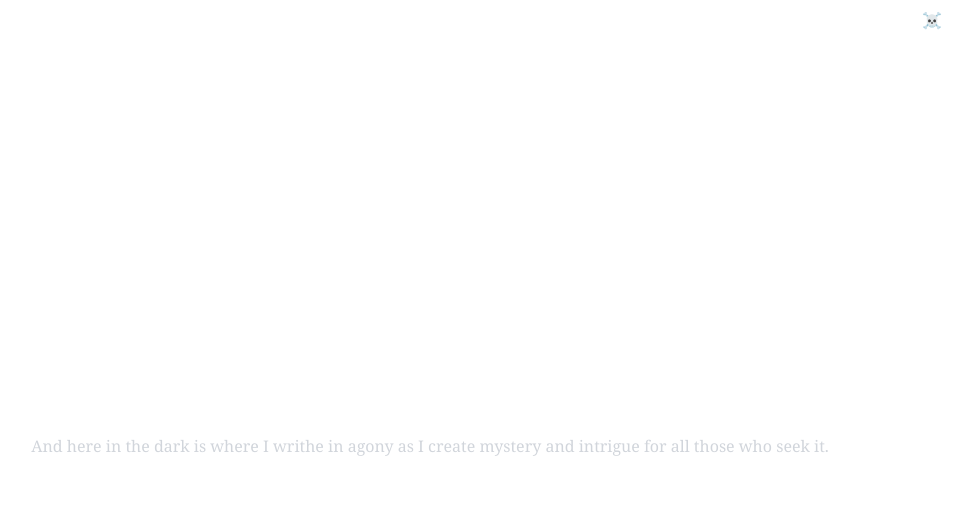
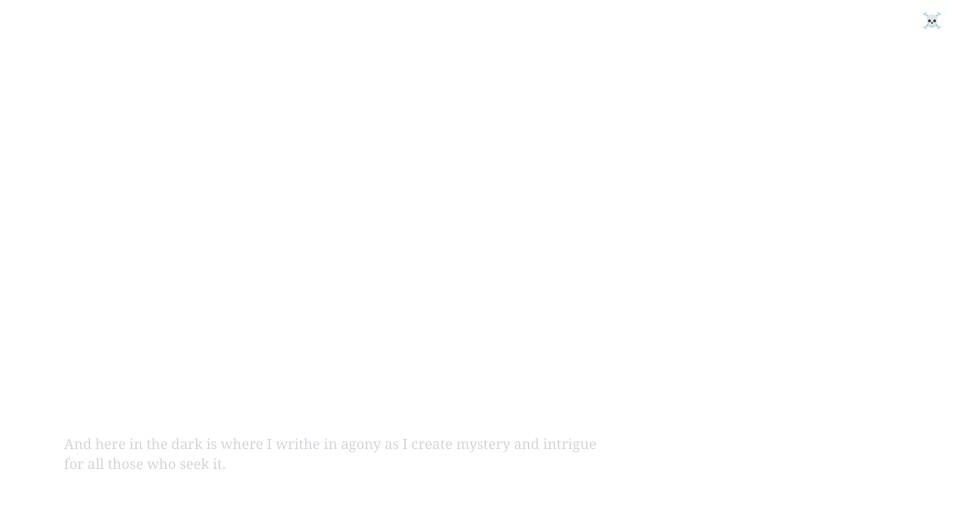
Before and after one commit to Justin-Arnold/Portfolio-2023, a Nuxt app: page / in a window 1280 px wide. Shown: the top 508 px of the page, without its empty margins (210-1182 px from the left). Built offline with nearby package versions, Linux system fonts and the light colour scheme.

Commit message:
Few style changes to the CTA

```diff
--- a/components/organism/CallToAction.vue
+++ b/components/organism/CallToAction.vue
@@ -1,9 +1,9 @@
 <template>
     <div class="h-full grid place-items-center">
-        <div class="flex flex-col gap-4 text-white">
-            <h2 class="text-5xl font-bold">I am Attention Grabbing</h2>
-            <h4 class="font-thin font-serif text-md text-gray-300">And here in the dark is where I writhe in agony as I create mystery and intrigue for all those who seek it.</h4>
-            <span class="px-3 py-1 border-2 border-white rounded w-[fit-content]">Don't Click</span>
+        <div class="flex flex-col gap-5 text-white">
+            <h2 class="text-6xl font-bold">I am Attention Grabbing</h2>
+            <h4 class="font-thin font-serif text-sm text-gray-300 max-w-[70ch]">And here in the dark is where I writhe in agony as I create mystery and intrigue for all those who seek it.</h4>
+            <span class="px-3 py-1 border-2 border-white rounded w-[fit-content] text-sm">Don't Click</span>
         </div>
     </div>
 </template>
```
